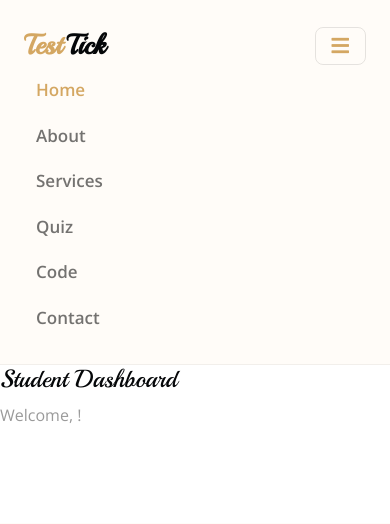
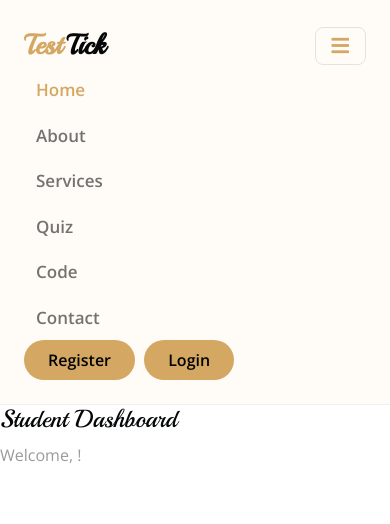
Before and after one commit to Kode-with-Karan/TestTick, a Django app: page /dashboard/student/ in a window 390 px wide, after a click that opens the changed part. Shown: the top 524 px of the page. Run offline with Django 5.2, Linux system fonts and the light colour scheme; some libraries are stand-ins or nearby versions.

Commit message:
Fix the nav bar button for mobile

```diff
--- a/templates/navbar.html
+++ b/templates/navbar.html
@@ -55,10 +55,10 @@
                     {% else %}
 
 
-                    <a href="{% url 'register' %}" class="btn btn-primary py-2 px-4 d-none d-xl-inline-block rounded-pill"
+                    <a href="{% url 'register' %}" class="btn btn-primary py-2 px-4 d-xl-inline-block rounded-pill"
                     style="margin-right: 5px;">Register</a>
                 <a href="{% url 'login' %}"
-                    class="btn btn-primary py-2 px-4 d-none d-xl-inline-block rounded-pill">Login</a>
+                    class="btn btn-primary py-2 px-4 d-xl-inline-block rounded-pill">Login</a>
                     {% endif %}
             </div>
         </nav>
```
